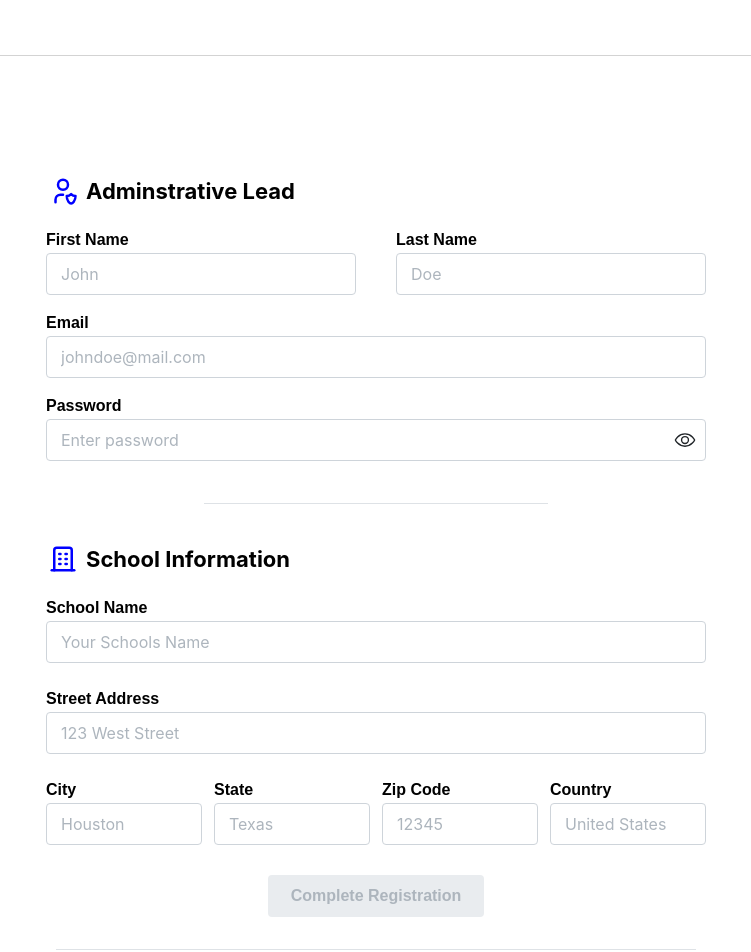
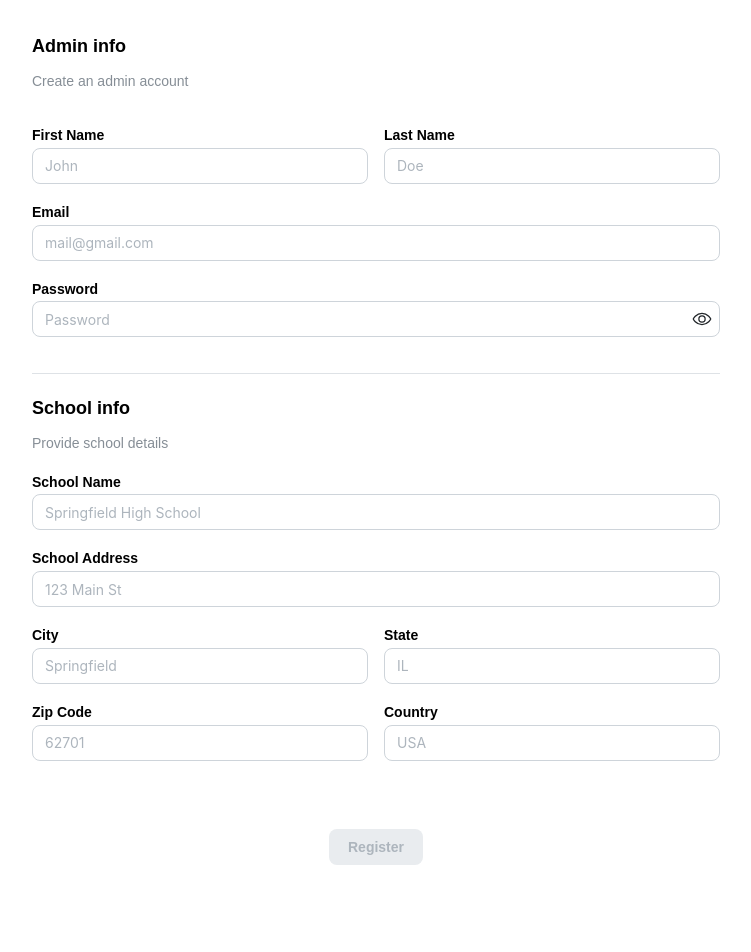
Before and after one commit to allnichols/sis-web, a React (Vite) app: page /register in a window 1280 px wide. Shown: the top 952 px of the page, without its empty margins (264-1015 px from the left). After the commit the page ends 865 px from the top, so only its background shows below. Built offline with nearby package versions, Linux system fonts and the light colour scheme.

Commit message:
add resgiter form, refactored

```diff
--- a/src/features/onboarding/components/RegisterForm.tsx
+++ b/src/features/onboarding/components/RegisterForm.tsx
@@ -1,8 +1,18 @@
+import { useState } from "react";
 import { useNavigate } from "@tanstack/react-router";
 import { useMutation } from "@tanstack/react-query";
-import { Container, Button, Box, TextInput, Title, Divider, PasswordInput } from "@mantine/core";
+import {
+  Container,
+  Button,
+  Group,
+  Stack,
+  Text,
+  Divider,
+  Popover,
+  TextInput,
+  PasswordInput,
+} from "@mantine/core";
 import { isEmail, hasLength, useForm } from "@mantine/form";
-import { IconUserShield, IconBuilding } from "@tabler/icons-react";
 import type { OnboardingFormValues } from "./types";
 
 const textInputStyle = {
@@ -12,6 +22,17 @@ const textInputStyle = {
 };
 
 export function RegisterForm() {
+  type OverlayStatus = "loading" | "error" | "success";
+
+  const [overlay, setOverlay] = useState<{
+    visible: boolean;
+    status: OverlayStatus;
+    message: string;
+  }>({
+    visible: false,
+    status: "loading",
+    message: "Submitting registration...",
+  });
   const navigate = useNavigate({ from: "/" });
   const form = useForm<OnboardingFormValues>({
     mode: "controlled",
@@ -28,20 +49,54 @@ export function RegisterForm() {
       schoolCountry: "",
     },
     validate: {
-      email: isEmail('Please enter a valid email'),
-      password: hasLength({ min: 8 }, 'Password must be at least 8 characters long'),
-      firstName: hasLength({ min: 2 }, 'First name must be at least 2 characters long'),
-      lastName: hasLength({ min: 2 }, 'Last name must be at least 2 characters long'),
-      schoolAddress: hasLength({ min: 5 }, 'School address must be at least 5 characters long'),
-      schoolName: hasLength({ min: 2 }, 'School name must be at least 2 characters long'),
-      schoolState: hasLength({ min: 2 }, 'School state must be at least 2 characters long'),
-      schoolZipCode: hasLength({ min: 5 }, 'School zip code must be at least 5 characters long'),
-      schoolCity: hasLength({ min: 2 }, 'School city must be at least 2 characters long'),
-      schoolCountry: hasLength({ min: 2 }, 'School country must be at least 2 characters long'),
+      email: isEmail("Please enter a valid email"),
+      password: hasLength(
+        { min: 8 },
+        "Password must be at least 8 characters long",
+      ),
+      firstName: hasLength(
+        { min: 2 },
+        "First name must be at least 2 characters long",
+      ),
+      lastName: hasLength(
+        { min: 2 },
+        "Last name must be at least 2 characters long",
+      ),
+      schoolAddress: hasLength(
+        { min: 5 },
+        "School address must be at least 5 characters long",
+      ),
+      schoolName: hasLength(
+        { min: 2 },
+        "School name must be at least 2 characters long",
+      ),
+      schoolState: hasLength(
+        { min: 2 },
+        "School state must be at least 2 characters long",
+      ),
+      schoolZipCode: hasLength(
+        { min: 5 },
+        "School zip code must be at least 5 characters long",
+      ),
+      schoolCity: hasLength(
+        { min: 2 },
+        "School city must be at least 2 characters long",
+      ),
+      schoolCountry: hasLength(
+        { min: 2 },
+        "School country must be at least 2 characters long",
+      ),
     },
   });
 
   const { mutate, isPending } = useMutation({
+    onMutate: () => {
+      setOverlay({
+        visible: false,
+        status: "loading",
+        message: "Submitting registration...",
+      });
+    },
     mutationFn: async (values: OnboardingFormValues) => {
       const url = `${import.meta.env.VITE_API_URL_BASE}/onboarding/register`;
       const payload = {
@@ -67,214 +122,163 @@ export function RegisterForm() {
         body: JSON.stringify(payload),
       });
 
-      if(!response.ok) {
-        throw new Error("Failed to submit form");
+      const data = await response.json().catch(() => null);
+
+      if (!response.ok) {
+        const errorMessage =
+          data?.error || data?.message || "Failed to submit form";
+
+        throw new Error(errorMessage);
       }
-      console.log("Form submitted with values:", payload);
     },
     onSuccess: () => {
+      setOverlay({
+        visible: false,
+        status: "success",
+        message: "Registration successful. Redirecting to dashboard...",
+      });
       setTimeout(() => {
         navigate({ to: "/dashboard" });
-      }, 2000);
+      }, 3000);
     },
     onError: (error) => {
-      // Handle form submission error
-      console.error("Form submission error:", error);
-    }
-
+      const message =
+        error instanceof Error ? error.message : "An unknown error occurred";
+      setOverlay({
+        visible: true,
+        status: "error",
+        message,
+      });
+      console.error("Error submitting form:", message);
+    },
   });
 
   const submitForm = () => mutate(form.values);
+  const isFormComplete = Object.values(form.values).every(
+    (value) => value.trim().length > 0,
+  );
 
   return (
-    <>
-      <header
-        style={{
-          height: 56,
-          marginBottom: 120,
-          borderBottom: "1px solid lightgrey",
-        }}
-      >
-        <Container size="md"></Container>
-      </header>
     <Container size="sm" mt="xl">
-        <Box bd={1}>
-          <form onSubmit={(e) => { e.preventDefault(); submitForm(); }}>
-            <fieldset style={{ border: "none" }}>
-              <legend
-                style={{
-                  border: "none",
-                  display: "flex",
-                  alignItems: "center",
-                }}
-              >
-                <IconUserShield stroke={2} size={30} color="blue" />
-                <Title order={3} styles={{ root: { marginLeft: 8 } }}>
-                  Adminstrative Lead
-                </Title>
-              </legend>
-              <Box
-                style={{
-                  display: "flex",
-                  justifyContent: "space-between",
-                  gap: 40,
-                  marginTop: 16,
-                }}
-              >
+      <Stack gap="lg">
+        <div>
+          <Text fw={600} size="lg" mb="xs">
+            Admin info
+          </Text>
+          <Text c="dimmed" size="sm" mb="md">
+            Create an admin account
+          </Text>
+
+          <Group mt="xl" grow>
             <TextInput
               label="First Name"
-                  key={form.key("firstName")}
+              placeholder="John"
               {...form.getInputProps("firstName")}
-                  placeholder="John"
               style={textInputStyle}
-                  size="md"
-                  radius="sm"
             />
             <TextInput
               label="Last Name"
-                  key={form.key("lastName")}
+              placeholder="Doe"
               {...form.getInputProps("lastName")}
-                  placeholder="Doe"
               style={textInputStyle}
-                  size="md"
-                  radius="sm"
             />
-              </Box>
-
+          </Group>
           <TextInput
             label="Email"
-                key={form.key("email")}
+            placeholder="mail@gmail.com"
             {...form.getInputProps("email")}
-                placeholder="johndoe@mail.com"
-                size="md"
-                radius="sm"
+            style={textInputStyle}
           />
-
           <PasswordInput
             label="Password"
-                key={form.key("password")}
+            placeholder="Password"
             {...form.getInputProps("password")}
-                placeholder="Enter password"
-                size="md"
-                radius="sm"
-                style={{ marginTop: 16}}
+            style={textInputStyle}
           />
-            </fieldset>
+        </div>
 
-           <Divider style={{
-              marginTop: 32,
-              width: '50%',
-              marginInline: 'auto'
-            }}/>
+        <Divider />
 
-            <fieldset style={{ border: "none", marginTop: 40 }}>
-              <legend
-                style={{
-                  border: "none",
-                  display: "flex",
-                  alignItems: "center",
-                }}
-              >
-                <IconBuilding size={30} stroke={2} color="blue" />
-                <Title order={3} styles={{ root: { marginLeft: 8 } }}>
-                  School Information
-                </Title>
-              </legend>
+        <div>
+          <Text fw={600} size="lg" mb="xs">
+            School info
+          </Text>
+          <Text c="dimmed" size="sm" mb="md">
+            Provide school details
+          </Text>
 
           <TextInput
             label="School Name"
-                key={form.key("schoolName")}
+            placeholder="Springfield High School"
             {...form.getInputProps("schoolName")}
-                placeholder="Your Schools Name"
-                size="md"
-                radius="sm"
-                style={{
-                  marginTop: 16
-                }}
+            style={textInputStyle}
           />
-
           <TextInput
-                label="Street Address"
-                key={form.key("schoolAddress")}
+            label="School Address"
+            placeholder="123 Main St"
             {...form.getInputProps("schoolAddress")}
-                placeholder="123 West Street"
-                size="md"
-                radius="sm"
-                style={{
-                  marginTop: 24
-                }}
+            style={textInputStyle}
           />
-
-
-
-              <Box style={{ display: 'flex', gap: 12, marginTop: 8 }}>
+          <Group grow>
             <TextInput
               label="City"
-                  key={form.key("schoolCity")}
+              placeholder="Springfield"
               {...form.getInputProps("schoolCity")}
-                  placeholder="Houston"
-                  size="md"
-                  radius="sm"
-                  style={{ marginTop: 16 }}
+              style={textInputStyle}
             />
-
             <TextInput
               label="State"
-                  key={form.key("schoolState")}
+              placeholder="IL"
               {...form.getInputProps("schoolState")}
-                  placeholder="Texas"
-                  size="md"
-                  radius="sm"
-                  style={{ marginTop: 16 }}
+              style={textInputStyle}
             />
-
-
+          </Group>
+          <Group grow>
             <TextInput
               label="Zip Code"
-                  key={form.key("schoolZipCode")}
+              placeholder="62701"
               {...form.getInputProps("schoolZipCode")}
-                  placeholder="12345"
-                  size="md"
-                  radius="sm"
-                  style={{ marginTop: 16 }}
+              style={textInputStyle}
             />
-
             <TextInput
               label="Country"
-                  key={form.key("schoolCountry")}
+              placeholder="USA"
               {...form.getInputProps("schoolCountry")}
-                  placeholder="United States"
-                  size="md"
-                  radius="sm"
-                  style={{ marginTop: 16 }}
+              style={textInputStyle}
             />
-              </Box>
+          </Group>
+        </div>
 
-
-            </fieldset>
-
+        <Group justify="center" mt="xl">
+          <Popover
+            opened={overlay.visible && overlay.status === "error"}
+            onChange={(opened) => {
+              if (!opened) {
+                setOverlay((current) => ({ ...current, visible: false }));
+              }
+            }}
+            width={300}
+            position="top"
+            withArrow
+            shadow="md"
+          >
+            <Popover.Target>
               <Button
-              type="submit"
-              mt="lg"
-              color="#1A5AD7"
-              radius="sm"
-              size="md"
-              style={{ marginInline: 'auto', marginTop: 16, fontWeight: 'bold', display: 'block' }}
-              disabled={!form.isValid() || isPending}
+                onClick={submitForm}
+                loading={isPending}
+                disabled={!isFormComplete || isPending}
               >
-                {isPending ? "Submitting..." : "Complete Registration"}
-
+                Register
               </Button>
-          </form>
-        </Box>
+            </Popover.Target>
+            <Popover.Dropdown>
+              <Text size="sm" c="red">
+                {overlay.message}
+              </Text>
+            </Popover.Dropdown>
+          </Popover>
+        </Group>
+      </Stack>
     </Container>
-              <Divider style={{ marginTop: 32, marginBottom: 16, width: '50%', marginInline: 'auto'}}/>
-      <footer
-        style={{
-          marginTop: 128
-        }}>
-
-      </footer>
-    </>
   );
 }
```
Lines whose indentation alone changed are shown as unchanged.
